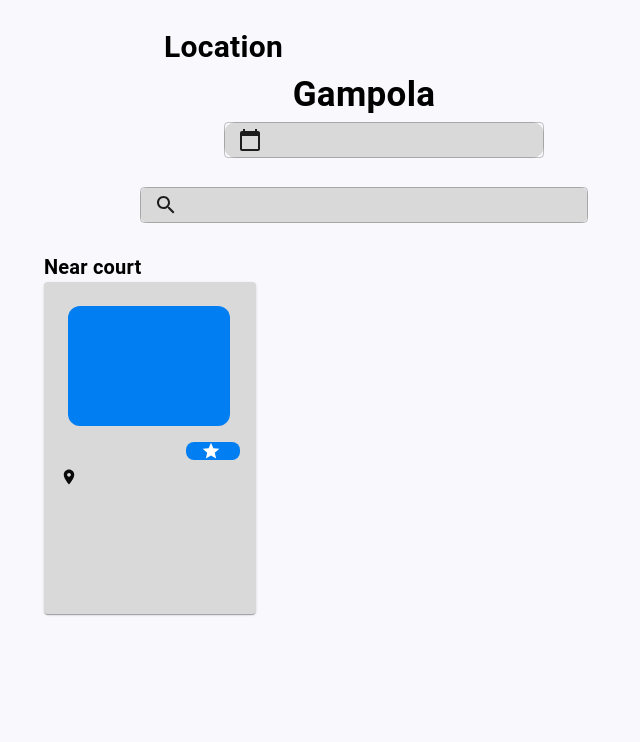
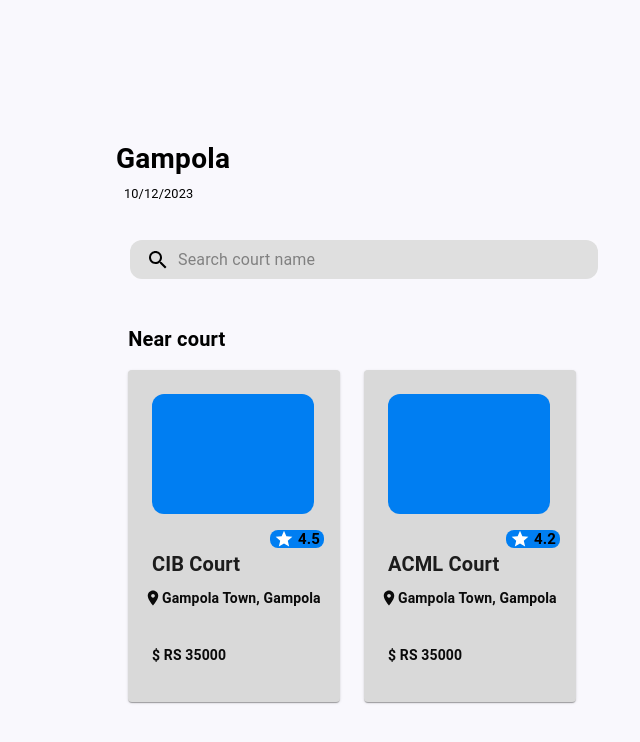
Before and after one commit to Akita-enterprices/Futsal-application, a React (Create React App) app: page /nearcourt in a window 1280 px wide. Shown: the top 742 px of the page, without its empty margins (276-916 px from the left). Built offline with nearby package versions, Linux system fonts and the light colour scheme.

Commit message:
nearcourt

```diff
--- a/src/pages/nearcourt.tsx
+++ b/src/pages/nearcourt.tsx
@@ -1,10 +1,44 @@
-import React from "react";
-import { Box, TextField, Typography } from "@mui/material";
-import CalendarTodayIcon from "@mui/icons-material/CalendarToday";
+import { useState } from "react";
+import { Box, Typography } from "@mui/material";
+import { styled, alpha } from '@mui/material/styles';
+import InputBase from '@mui/material/InputBase';
 import SearchIcon from "@mui/icons-material/Search";
 import Courtcard from "../component/courtcard";
 
 const Nearcourt: React.FC<{}> = () => {
+  const [clicked, setClicked] = useState(false);
+
+  const Search = styled('div')(({ theme }) => ({
+    position: 'relative',
+    borderRadius: theme.shape.borderRadius,
+    backgroundColor: alpha(theme.palette.common.white, 0.15),
+    '&:hover': {
+      backgroundColor: alpha(theme.palette.common.white, 0.25),
+    },
+    width: '100%',
+  }));
+
+  const SearchIconWrapper = styled('div')(({ theme }) => ({
+    padding: theme.spacing(0, 2),
+    height: '100%',
+    position: 'absolute',
+    pointerEvents: 'none',
+    display: 'flex',
+    alignItems: 'center',
+    justifyContent: 'center',
+  }));
+
+  const StyledInputBase = styled(InputBase)(({ theme }) => ({
+    color: 'inherit',
+    width: '100%',
+    '& .MuiInputBase-input': {
+      padding: theme.spacing(1, 1, 1, 0),
+      paddingLeft: `calc(1em + ${theme.spacing(4)})`,
+      transition: theme.transitions.create('width'),
+      width: '100%',
+    },
+  }));
+
   return (
     <Box
       sx={{
@@ -18,87 +52,106 @@ const Nearcourt: React.FC<{}> = () => {
         fontSize: "1.5rem",
         fontWeight: "bold",
         maxWidth: "100%",
+        padding: 2,
       }}
     >
       <Box
         sx={{
-          width: { sm: "50%", xs: "100" },
-
-          height: "100%",
+          width: { sm: "50%", xs: "100%" },
+          textAlign: "center",
+        }}
+      >
+        <Box
+          sx={{
+            width: { sm: "60%", xs: "85%" },
+            marginTop: 1,
+            marginLeft: { sm: 8, xs: 'auto' },
+            marginRight: { sm: 0, xs: 'auto' },
+            textAlign: "left",
           }}
         >
           <Typography
             sx={{
-            mt: 3,
-            ml: { sm: 15, xs: 5 },
               fontWeight: "bold",
-            fontSize: { sm: "30px", xs: "20px" },
-          }}
-        >
-          Location
-        </Typography>
-        <Typography
-          sx={{
-            fontWeight: "bold",
-            textAlign: "center",
-            fontSize: { sm: "35px", xs: "20px" },
+              fontSize: { sm: "28px", xs: "20px" },
             }}
           >
             Gampola
           </Typography>
-        <Box sx={{ textAlign: "center" }}>
-          <TextField
+          <Typography
             sx={{
-              ml: 5,
-              width: { sm: "50%", xs: "65%" },
+              marginLeft: 1,
+              paddingTop: "4px",
+              paddingBottom: "8px",
+              fontSize: "0.8rem",
+            }}
+          >
+            10/12/2023
+          </Typography>
+        </Box>
+        <br />
+        <Box
+          sx={{
+            textAlign: "center",
+            mt: 2,
+            width: { sm: "75%", xs: "80%" },
+            margin: '0 auto',
             bgcolor: "#D9D9D9",
             borderRadius: 3,
-              "& .MuiInputBase-input": {
-                // Targeting the input element
-                paddingTop: "8px", // Adjust top padding
-                paddingBottom: "8px", // Adjust bottom padding
-                fontSize: "0.875rem", // Adjust font size
-              },
           }}
-            InputProps={{
-              startAdornment: <CalendarTodayIcon sx={{ marginRight: 1 }} />,
-            }}
+        >
+          <Search>
+            <SearchIconWrapper>
+              <SearchIcon />
+            </SearchIconWrapper>
+            <StyledInputBase
+              placeholder="Search court name"
+              inputProps={{ 'aria-label': 'search' }}
             />
-          <br />
-          <br />
-          <TextField
-            name="search"
-            sx={{
-              width: { sm: "70%", xs: "100%" },
-
-              bgcolor: "#D9D9D9",
-              borderRadius: 2,
-              "& .MuiInputBase-input": {
-                // Targeting the input element
-                paddingTop: "8px", // Adjust top padding
-                paddingBottom: "8px", // Adjust bottom padding
-                fontSize: "0.875rem", // Adjust font size
-              },
-            }}
-            InputProps={{
-              startAdornment: <SearchIcon sx={{ marginRight: 1 }} />,
-            }}
-          />
+          </Search>
         </Box>
         <br />
+        <Box sx={{ width: { sm: "40%", xs: "40%" } }}>
           <Typography
             sx={{
               fontWeight: "bold",
               fontSize: { sm: "20px", xs: "20px" },
+              marginTop: 2,
             }}
           >
             Near court
           </Typography>
-        <Box sx={{ display: "flex", flexDirection: "row" }}>
-          <Courtcard />
+        </Box>
+        <Box
+          sx={{
+            alignItems: "flex-start",
+            display: "flex",
+            justifyContent: "center",
+            flexDirection: { sm: "row", xs: "row" },
+            mt: 2,
+            width:{sm:"auto",xs:"500px"}
+
+          }}
+        >
+          <Courtcard
+            rating={4.5}
+            link="/courtdetails/1"
+            title="CIB Court"
+            description="Gampola Town, Gampola"
+            price="$ RS 35000"
+          />
+          <Courtcard
+            rating={4.2}
+            link="/courtdetails/2"
+            title="ACML Court"
+            description="Gampola Town, Gampola"
+            price="$ RS 35000"
+          />
+
         </Box>
       </Box>
     </Box>
   );
 };
+
 export default Nearcourt;
```
Lines whose indentation alone changed are shown as unchanged.
